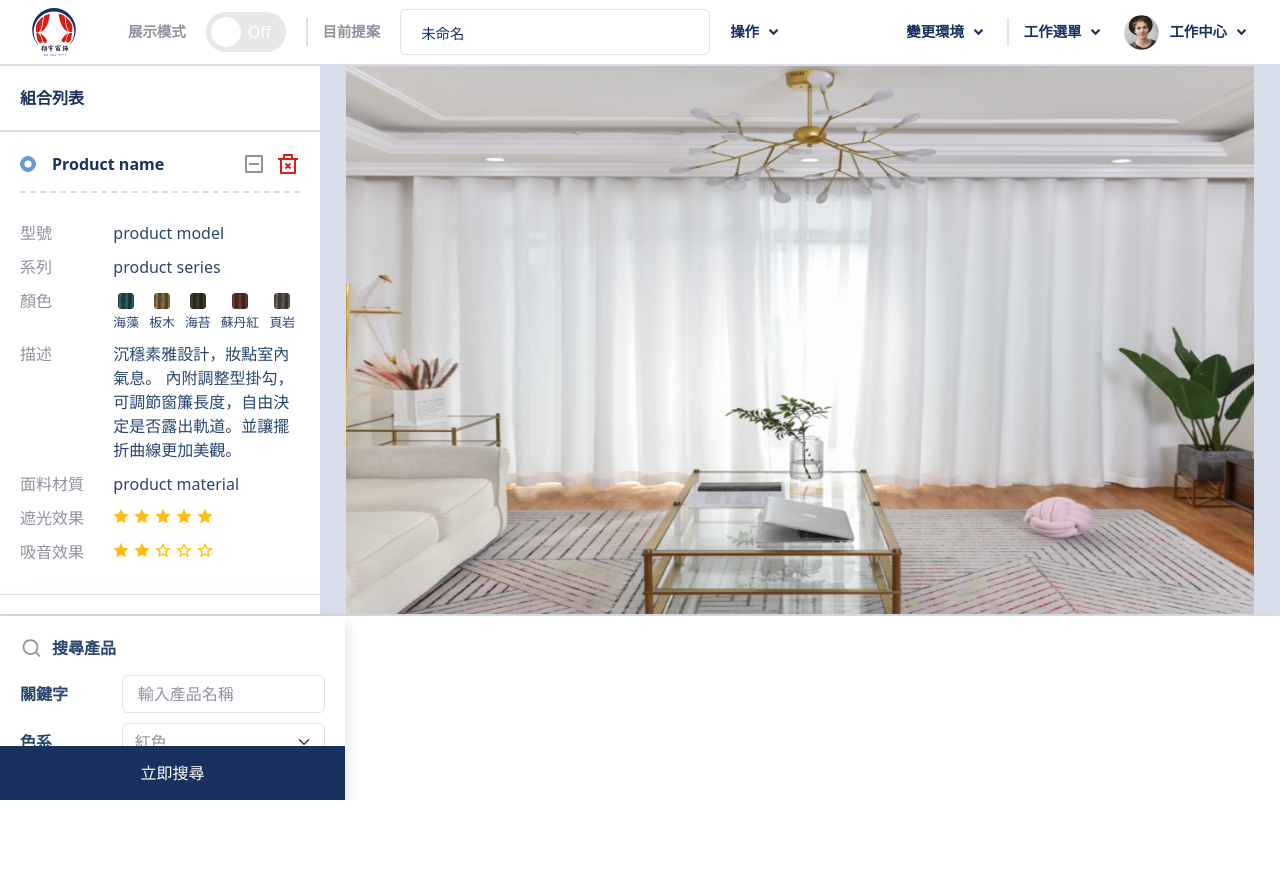
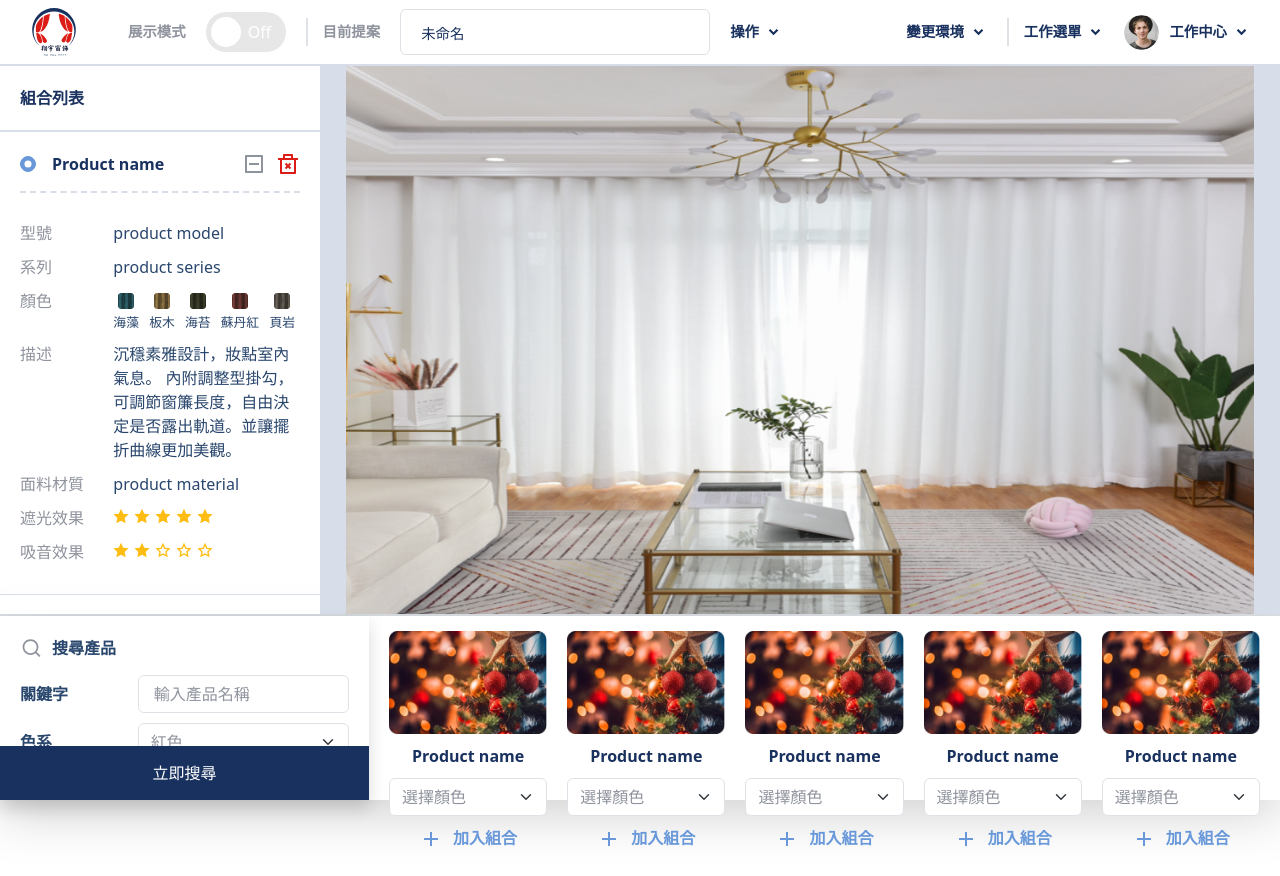
Before and after one commit to Haohan11/curtain-frontend, a Next.js app: page / in a window 1280 px wide. Before the commit the page ends 800 px from the top, so only its background shows below. Built offline with nearby package versions, Linux system fonts and the light colour scheme.

Commit message:
add product list without pagination

```diff
--- /dev/null
+++ b/components/productList.js
@@ -0,0 +1,36 @@
+import Image from "next/image";
+import { Col, FormSelect, Row } from "react-bootstrap";
+
+import Cross from "@/icon/cross";
+
+const ProductList = () => {
+  return (
+    <Row className="row-cols-5 p-3 px-2 g-0 justify-content-around">
+      {[...new Array(5)].map((_, index) => (
+        <Col key={index} className="px-2" style={{maxWidth: "185px"}}>
+          <div
+            className="position-relative w-100"
+            style={{ aspectRatio: "185 / 120" }}
+          >
+            <Image alt="product image" src={"/image/xmas.jpg"} fill />
+          </div>
+          <p className="p-2 m-0 text-center text-darkblue fw-bold">
+            Product name
+          </p>
+          <FormSelect className="text-textgrey">
+            <option>選擇顏色</option>
+          </FormSelect>
+          <div className="flex-center fw-bold text-checkboxblue py-2">
+            <div className="cursor-pointer">
+              <Cross />
+              <span className="ms-2">加入組合</span>
+            </div>
+          </div>
+        </Col>
+      ))}
+
+    </Row>
+  );
+};
+
+export default ProductList;
--- a/components/searchPannel.js
+++ b/components/searchPannel.js
@@ -13,7 +13,7 @@ import addClassName from "@/tool/addClassName";
 
 const Input = addClassName(FormControl, "text-textgrey text-indent-2");
 const Select = addClassName(FormSelect, "text-textgrey");
-const Row = addClassName(BSRow, "g-0 mb-2");
+const Row = addClassName(BSRow, "mb-2");
 const TitleCol = addClassName(
   Col,
   "flex-center justify-content-start col-sm-4 fw-bold"
--- /dev/null
+++ b/icon/cross.js
@@ -0,0 +1,24 @@
+const Cross = ({ width, height, color, ...props }) => (
+  <svg
+    {...props}
+    width={width || "24"}
+    height={height || width || "24"}
+    viewBox="0 0 24 24"
+    fill="none"
+    xmlns="http://www.w3.org/2000/svg"
+  >
+    <g clipPath="url(#clip0_123_979)">
+      <path
+        d="M11 11V5H13V11H19V13H13V19H11V13H5V11H11Z"
+        fill={color || "currentColor"}
+      />
+    </g>
+    <defs>
+      <clipPath id="clip0_123_979">
+        <rect width="24" height="24" fill="white" />
+      </clipPath>
+    </defs>
+  </svg>
+);
+
+export default Cross;
--- a/pages/index.js
+++ b/pages/index.js
@@ -6,6 +6,8 @@ import { Row as BSRow, Col } from "react-bootstrap";
 import Navbar from "@/components/navbar";
 import LeftSide from "@/components/leftSide";
 import SearchPannel from "@/components/searchPannel";
+import ProductList from "@/components/productList";
+
 import addClassName from "@/tool/addClassName";
 
 const Row = addClassName(BSRow, "g-0");
@@ -42,7 +44,9 @@ export default function Home() {
         <Col sm={"auto"} className="h-100">
           <SearchPannel />
         </Col>
-        <Col></Col>
+        <Col>
+          <ProductList />
+        </Col>
       </Row>
     </>
   );
--- a/styles/globals.scss
+++ b/styles/globals.scss
@@ -90,7 +90,7 @@
 .raw-btn:hover,
 .raw-btn:active {
   background: none !important;
-  color: inherit !important;
+  color: currentColor;
   border: none;
   padding: 0;
   font: inherit;
```
Also changed, not shown: components/pagination.js (added, +9 -0 lines), public/image/xmas.jpg (added).
